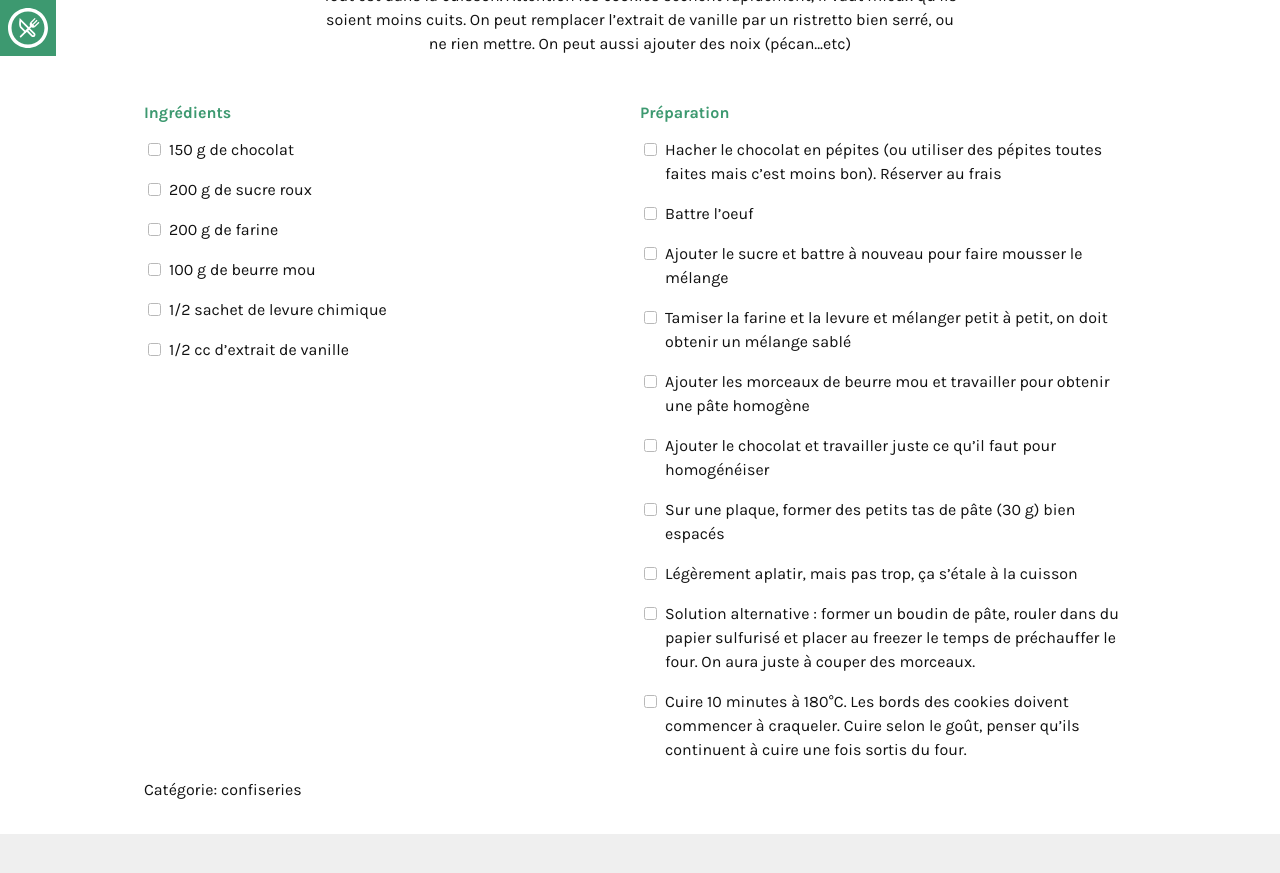
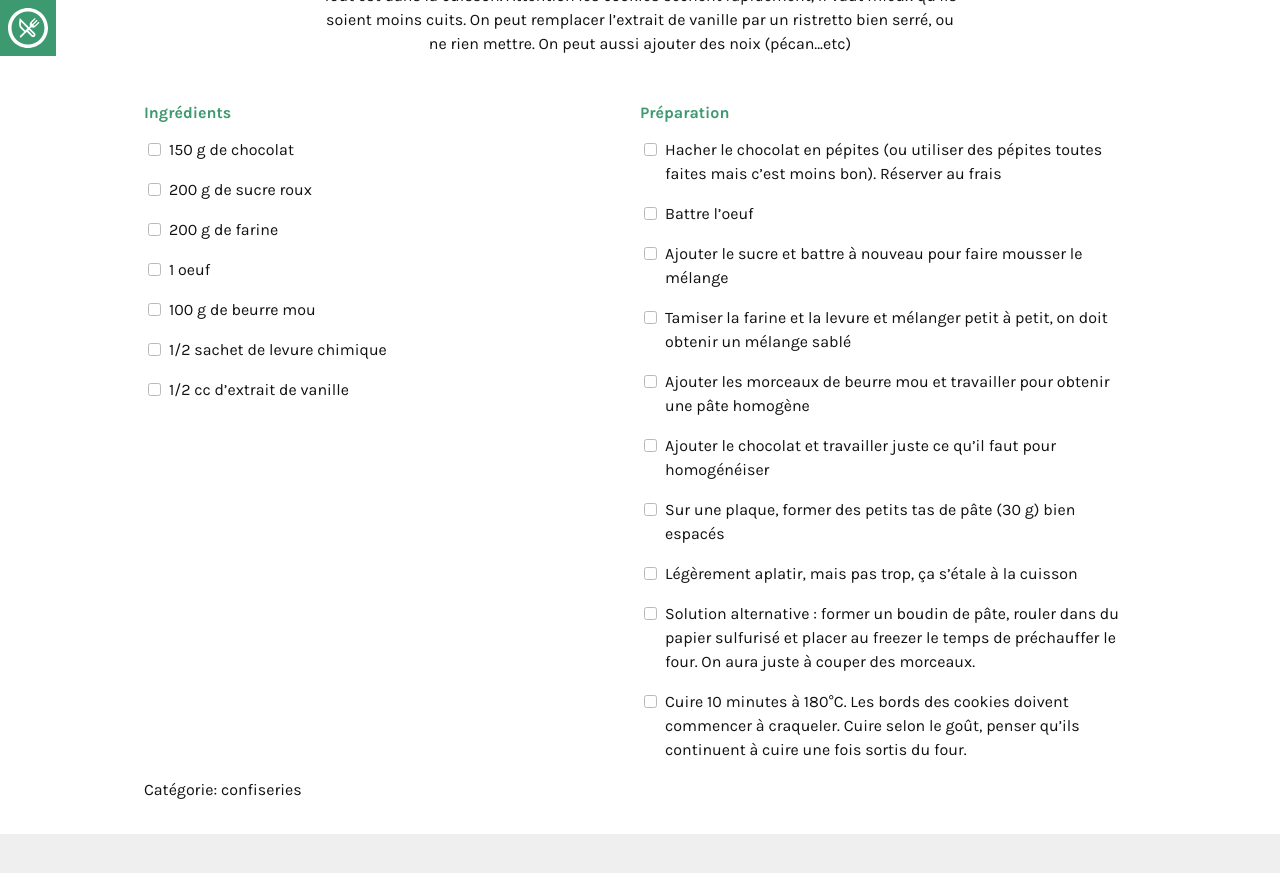
Before and after one commit to diese-french/malaubid, a Jekyll site: the page built from _recipes/cookies.md, in a window 1280 px wide and 900 px high, scrolled down 938 px. Shown: the top 873 px of the window. Built offline with Jekyll 4.4.1, drawn with Linux system fonts in a browser that asks for light colours; nearby versions of some CDN libraries.

Commit message:
Update cookies.md

```diff
--- a/_recipes/cookies.md
+++ b/_recipes/cookies.md
@@ -19,6 +19,7 @@ ingredients:
 - 150 g de chocolat
 - 200 g de sucre roux
 - 200 g de farine
+- 1 oeuf
 - 100 g de beurre mou
 - 1/2 sachet de levure chimique
 - 1/2 cc d’extrait de vanille
```
